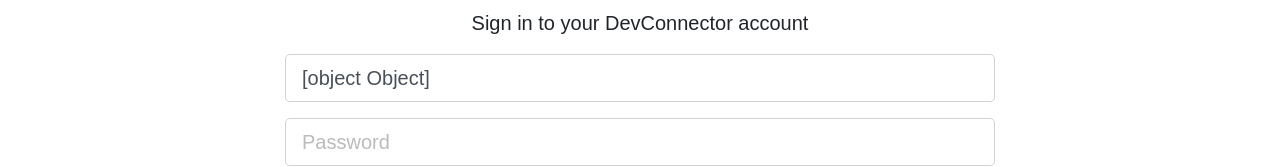
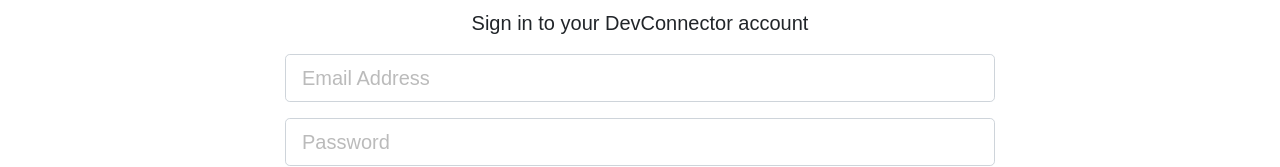
Before and after one commit to pablospaniard/DevConnector, a React (Create React App) app in the folder client/: page /login in a window 1280 px wide. Shown: the part 147-314 px from the top of the page. Built offline with nearby package versions, Linux system fonts and the light colour scheme.

Commit message:
settings

```diff
--- a/client/src/components/Auth/Login.js
+++ b/client/src/components/Auth/Login.js
@@ -7,7 +7,7 @@ import TextFieldGroup from '../Common/TextFieldGroup'
 
 class Login extends Component {
     state = {
-        email: {},
+        email: '',
         password: '',
         errors: {},
     }
```
Also changed, not shown: client/package.json (+15 -2 lines), client/src/App.js (+5 -5 lines), 2 other files (tests, documents, lock files or other folders).
